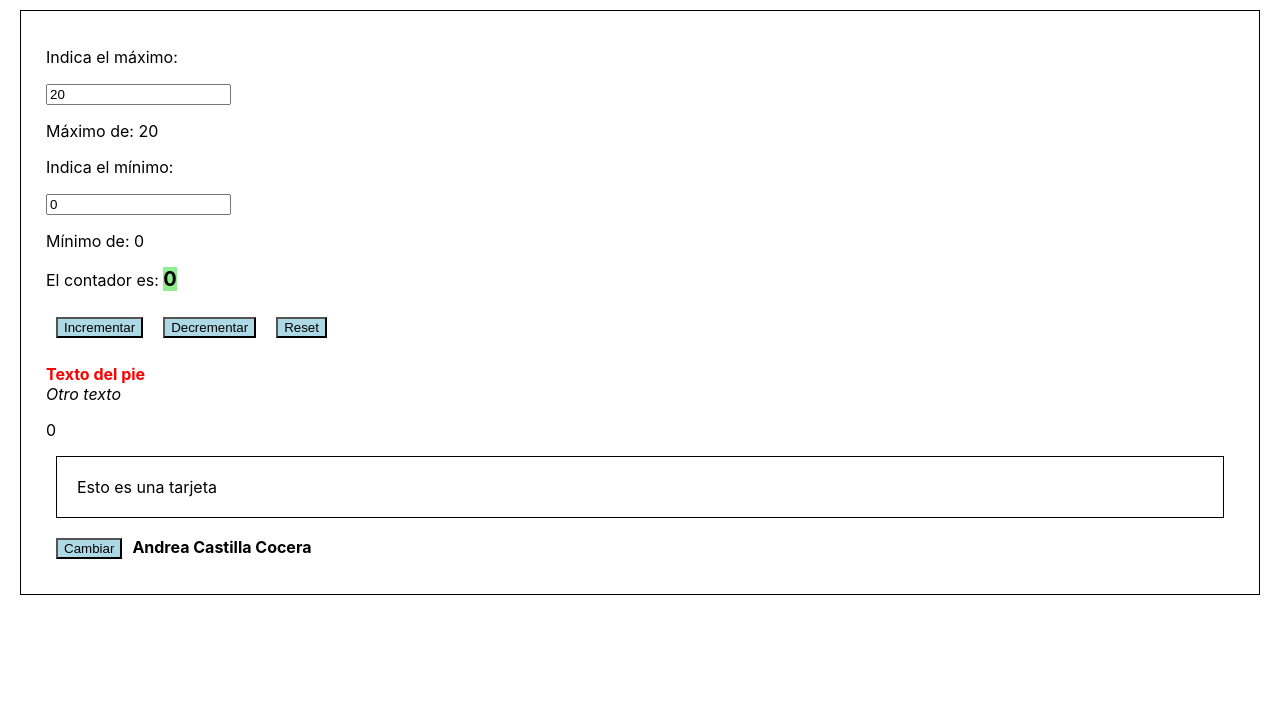
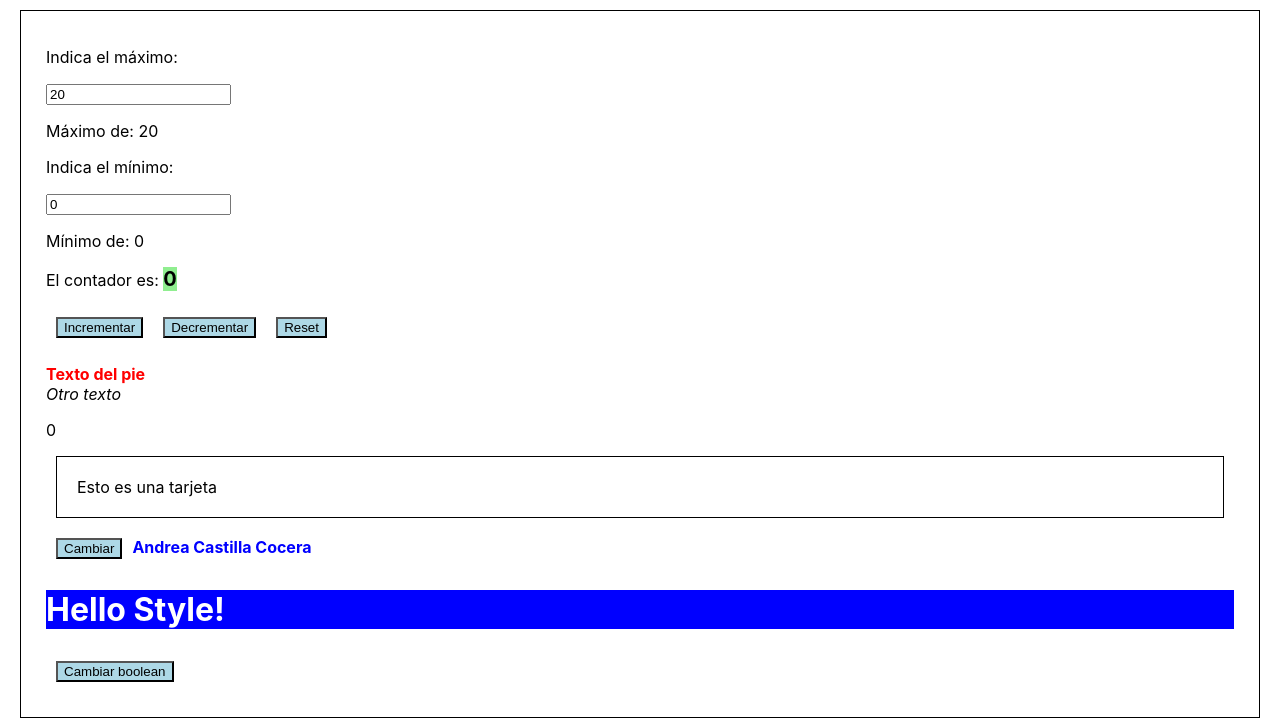
Before and after one commit to acascoc098/estado, a React (Create React App) app: page / in a window 1280 px wide. Shown: the top 720 px of the page. Built offline with nearby package versions, Linux system fonts and the light colour scheme.

Commit message:
Ejemplo de boton para cabiar el color con un boolean.

```diff
--- a/src/Components/BotonR.js
+++ b/src/Components/BotonR.js
@@ -1,11 +1,16 @@
 import { useState } from "react"
 
 const BotonR = () => {
-    const [color, setColor] = useState("black");
+    const [color, setColor] = useState("blue");
+    //Con boleano
+    const [color2, setColor2] = useState(true);
 
     return <>
         <button onClick={() => setColor("green")}>Cambiar</button>
         <b style={{color: color}}>Andrea Castilla Cocera</b>
+
+        <h1 style={{backgroundColor: color2 ? "blue" : "red", color: "white"}}>Hello Style!</h1>
+        <button onClick={() => {setColor2(!color2)}}>Cambiar boolean</button>
     </>
 }
 
```
